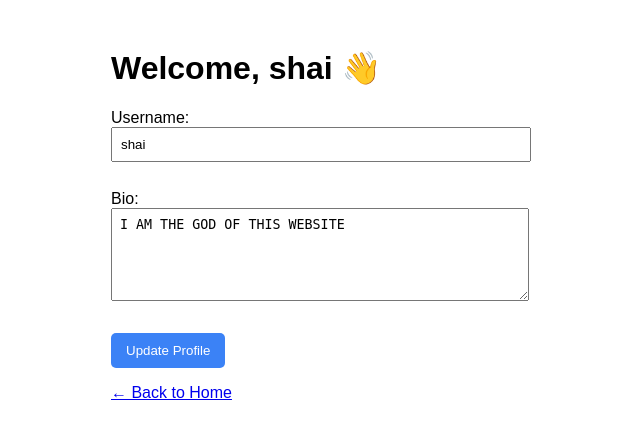
After one commit to Shai-51/Cookie-Craft, a Flask app: page /profile in a window 1280 px wide. The commit adds this page. Shown: the top 439 px of the page, without its empty margins (329-969 px from the left). Run offline with Flask 3, Linux system fonts and the light colour scheme; a user stored in the database is signed in.

Commit message:
bio added

```diff
--- a/app/app.py
+++ b/app/app.py
@@ -27,6 +27,7 @@ class User(db.Model, UserMixin):
     email = db.Column(db.String(120), unique=True, nullable=False)
     password = db.Column(db.String(120), nullable=False)
     is_admin = db.Column(db.Boolean, default=False)
+    bio = db.Column(db.Text, default='')  # New field
 
 @login_manager.user_loader
 def load_user(user_id):
@@ -39,7 +40,8 @@ def home():
 @app.route('/friends')
 @login_required
 def friend():
-    return render_template('friend.html')
+    users = User.query.all()
+    return render_template('friend.html', users=users)
 
 @app.route('/register', methods=['GET', 'POST'])
 def register():
@@ -112,7 +114,22 @@ def list_users():
 def reset_password():
     return render_template('reset_password.html')
 
+@app.route('/profile', methods=['GET', 'POST'])
+@login_required
+def profile():
+    if request.method == 'POST':
+        new_username = request.form.get('username')
+        new_bio = request.form.get('bio')
+
+        current_user.username = new_username
+        current_user.bio = new_bio
+        db.session.commit()
+        flash("Profile updated successfully!")
+        return redirect(url_for('profile'))
+
+    return render_template('profile.html', user=current_user)
+
 if __name__ == '__main__':
     with app.app_context():
         db.create_all()
-    app.run(debug=True)
+    app.run(host="0.0.0.0", debug=True)
--- /dev/null
+++ b/app/client/templates/profile.html
@@ -0,0 +1,33 @@
+<!DOCTYPE html>
+<html lang="en">
+<head>
+  <meta charset="UTF-8">
+  <title>Profile</title>
+  <link rel="stylesheet" href="{{ url_for('static', filename='css/profile.css') }}">
+</head>
+<body>
+  <div class="profile-container">
+    <h1>Welcome, {{ user.username }} 👋</h1>
+
+    {% with messages = get_flashed_messages() %}
+      {% if messages %}
+        {% for message in messages %}
+          <div class="alert">{{ message }}</div>
+        {% endfor %}
+      {% endif %}
+    {% endwith %}
+
+    <form method="post" action="{{ url_for('profile') }}">
+      <label for="username">Username:</label><br>
+      <input type="text" id="username" name="username" value="{{ user.username }}" required><br><br>
+
+      <label for="bio">Bio:</label><br>
+      <textarea id="bio" name="bio" rows="5" cols="40">{{ user.bio }}</textarea><br><br>
+
+      <button type="submit">Update Profile</button>
+    </form>
+
+    <p><a href="{{ url_for('home') }}">← Back to Home</a></p>
+  </div>
+</body>
+</html>
--- /dev/null
+++ b/app/static/css/profile.css
@@ -0,0 +1,20 @@
+.profile-container {
+  width: 400px;
+  margin: auto;
+  padding: 20px;
+  font-family: Arial, sans-serif;
+}
+
+input, textarea {
+  width: 100%;
+  padding: 8px;
+  margin-bottom: 10px;
+}
+
+button {
+  padding: 10px 15px;
+  background-color: #3b82f6;
+  color: white;
+  border: none;
+  border-radius: 5px;
+}
```
Also changed, not shown: app/client/templates/friend.html (+15 -7 lines), app/instance/users.db.
